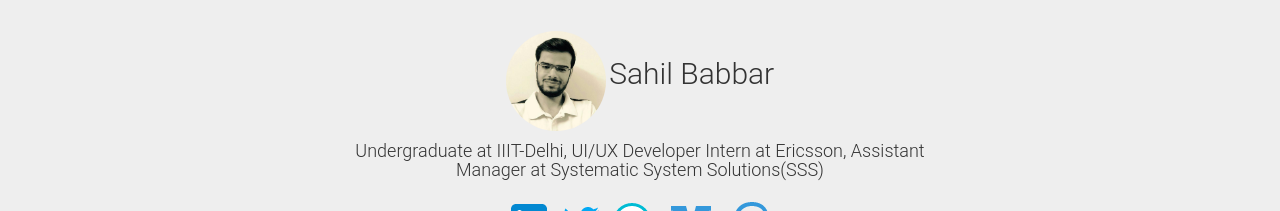
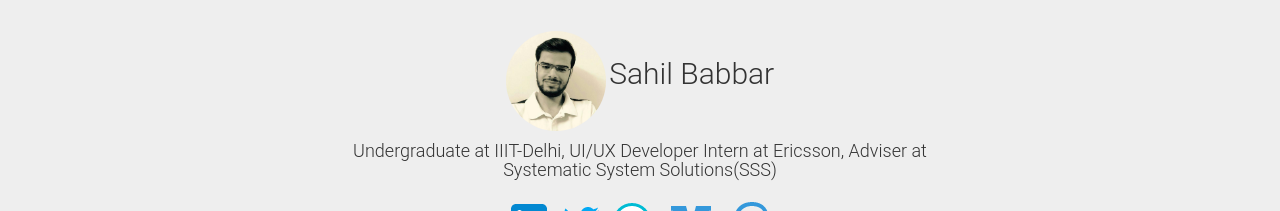
Before and after one commit to sahilbabbar/sahilbabbar.github.io, a plain HTML site: page index.html in a window 1280 px wide. Shown: the top 211 px of the page. Drawn offline with Linux system fonts and the light colour scheme; a web font is replaced by a local one.

Commit message:
Update index.html

```diff
--- a/index.html
+++ b/index.html
@@ -17,7 +17,7 @@
                         <img class = "img-circle" src = "img/img-1.jpeg" width = "100" height = "100" style = "display: inline-block;">
                         <h2 style = "display: inline-block;">Sahil Babbar</h2>
                     </div>
-                    <h4>Undergraduate at IIIT-Delhi, UI/UX Developer Intern at Ericsson, Assistant Manager at Systematic System Solutions(SSS)</h4>
+                    <h4>Undergraduate at IIIT-Delhi, UI/UX Developer Intern at Ericsson, Adviser at Systematic System Solutions(SSS)</h4>
                     <p>
                         <a href = "https://in.linkedin.com/in/1sahilbabbar">
                             <img src = "img/img-2.png">
```
